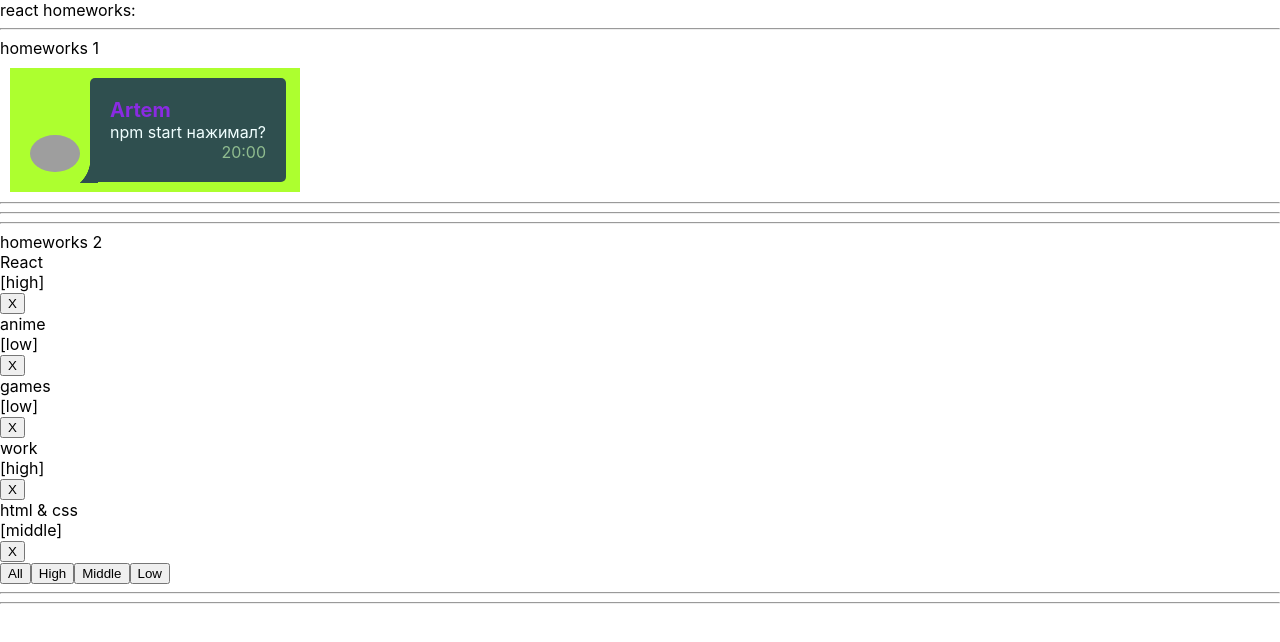
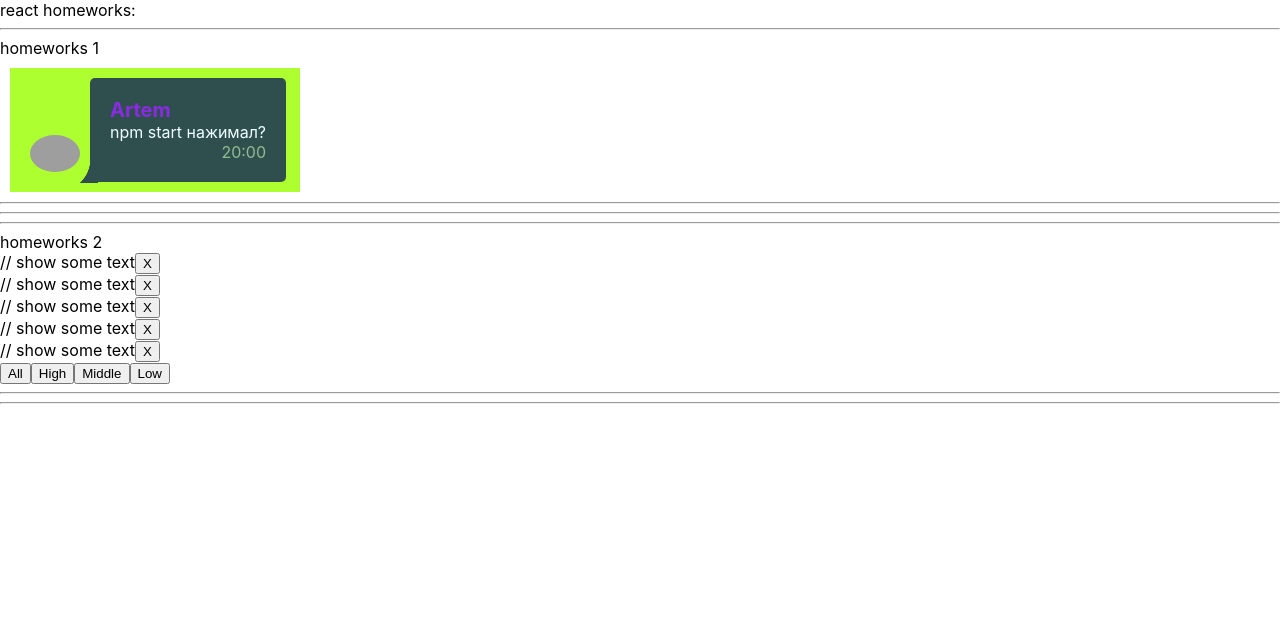
Before and after one commit to Pronat/homeworks-by-ignat, a React (Create React App) app: page / in a window 1280 px wide. Shown: the top 642 px of the page. Built offline with nearby package versions, Linux system fonts and the light colour scheme; grey boxes are pictures that could not be loaded.

Commit message:
task-2.8

```diff
--- a/src/p2-homeworks/h2/Affair.tsx
+++ b/src/p2-homeworks/h2/Affair.tsx
@@ -1,20 +1,17 @@
 import React from 'react'
-import {AffairType} from "./HW2";
 
 type AffairPropsType = {
     // key не нужно типизировать
-    affair: AffairType // need to fix any
-    deleteAffairCallback: (id: number) => void // need to fix any
+    affair: any // need to fix any
+    deleteAffairCallback: any // need to fix any
 }
 
 function Affair(props: AffairPropsType) {
-    const deleteCallback = () => {props.deleteAffairCallback(props.affair._id)}// need to fix
+    const deleteCallback = () => {}// need to fix
 
     return (
         <div>
-            <div>{props.affair.name}</div>
-            <div>[{props.affair.priority}]</div>
-
+            // show some text
 
             <button onClick={deleteCallback}>X</button>
         </div>
--- a/src/p2-homeworks/h2/Affairs.tsx
+++ b/src/p2-homeworks/h2/Affairs.tsx
@@ -1,11 +1,11 @@
 import React from 'react'
 import Affair from './Affair'
-import {AffairType, FilterType} from './HW2'
+import {AffairType} from './HW2'
 
 type AffairsPropsType = { // need to fix any
-    data: AffairType[]
-    setFilter: (filter:FilterType) => void
-    deleteAffairCallback: (id:number) => void
+    data: any
+    setFilter: any
+    deleteAffairCallback: any
 }
 
 function Affairs(props: AffairsPropsType) {
@@ -17,19 +17,10 @@ function Affairs(props: AffairsPropsType) {
         />
     ))
 
-    const setAll = () => {
-        props.setFilter('all')
-    } // need to fix
-
-    const setHigh = () => {
-        props.setFilter('high')
-    }
-    const setMiddle = () => {
-        props.setFilter('middle')
-    }
-    const setLow = () => {
-        props.setFilter('low')
-    }
+    const setAll = () => {} // need to fix
+    const setHigh = () => {}
+    const setMiddle = () => {}
+    const setLow = () => {}
 
     return (
         <div>
--- a/src/p2-homeworks/h2/HW2.tsx
+++ b/src/p2-homeworks/h2/HW2.tsx
@@ -2,16 +2,16 @@ import React, {useState} from 'react'
 import Affairs from './Affairs'
 
 // types
-export type AffairPriorityType = 'high' | 'middle' | 'low' // need to fix any
+export type AffairPriorityType = 'high'| 'middle'|'low' // need to fix any
 export type AffairType = {
     _id:number
     name:string
     priority:AffairPriorityType
-}
+} // need to fix any
 export type FilterType = 'all' | AffairPriorityType
 
 // constants
-const defaultAffairs: AffairType[] = [ // need to fix any
+const defaultAffairs: Array<AffairType> = [ // need to fix any
     {_id: 1, name: 'React', priority: 'high'},
     {_id: 2, name: 'anime', priority: 'low'},
     {_id: 3, name: 'games', priority: 'low'},
@@ -20,28 +20,20 @@ const defaultAffairs: AffairType[] = [ // need to fix any
 ]
 
 // pure helper functions
-export const filterAffairs = (affairs: AffairType[], filter: FilterType): AffairType[] => { // need to fix any
+export const filterAffairs = (affairs: any, filter: any): any => { // need to fix any
     if (filter === 'all') return affairs
-    //     else if (filter === 'low') return affairs.filter(a=>a.priority === 'low')
-    //     else if (filter === 'middle') return affairs.filter(a=>a.priority === 'middle')
-    //     else if (filter === 'high') return affairs.filter(a=>a.priority === 'high')
-    // else {
-    //
-    // }
-    //     return []
-    else return affairs.filter(a=>a.priority === filter)
-    // need to fix
+    else return // need to fix
 }
-export const deleteAffair = (affairs: AffairType[], _id: number): AffairType[] => { // need to fix any
-    return  affairs.filter(a => a._id !== _id)// need to fix
+export const deleteAffair = (affairs: any, _id: any): any => { // need to fix any
+    return // need to fix
 }
 
 function HW2() {
-    const [affairs, setAffairs] = useState<AffairType[]>(defaultAffairs) // need to fix any
+    const [affairs, setAffairs] = useState<any>(defaultAffairs) // need to fix any
     const [filter, setFilter] = useState<FilterType>('all')
 
     const filteredAffairs = filterAffairs(affairs, filter)
-    const deleteAffairCallback = (_id: number) => setAffairs(deleteAffair(affairs, _id)) // need to fix any
+    const deleteAffairCallback = (_id: any) => setAffairs(deleteAffair(affairs, _id)) // need to fix any
 
     return (
         <div>
@@ -58,7 +50,7 @@ function HW2() {
             <hr/>
             {/*для личного творчества, могу проверить*/}
             {/*<AlternativeAffairs/>*/}
-            <hr />
+            <hr/>
         </div>
     )
 }
```
